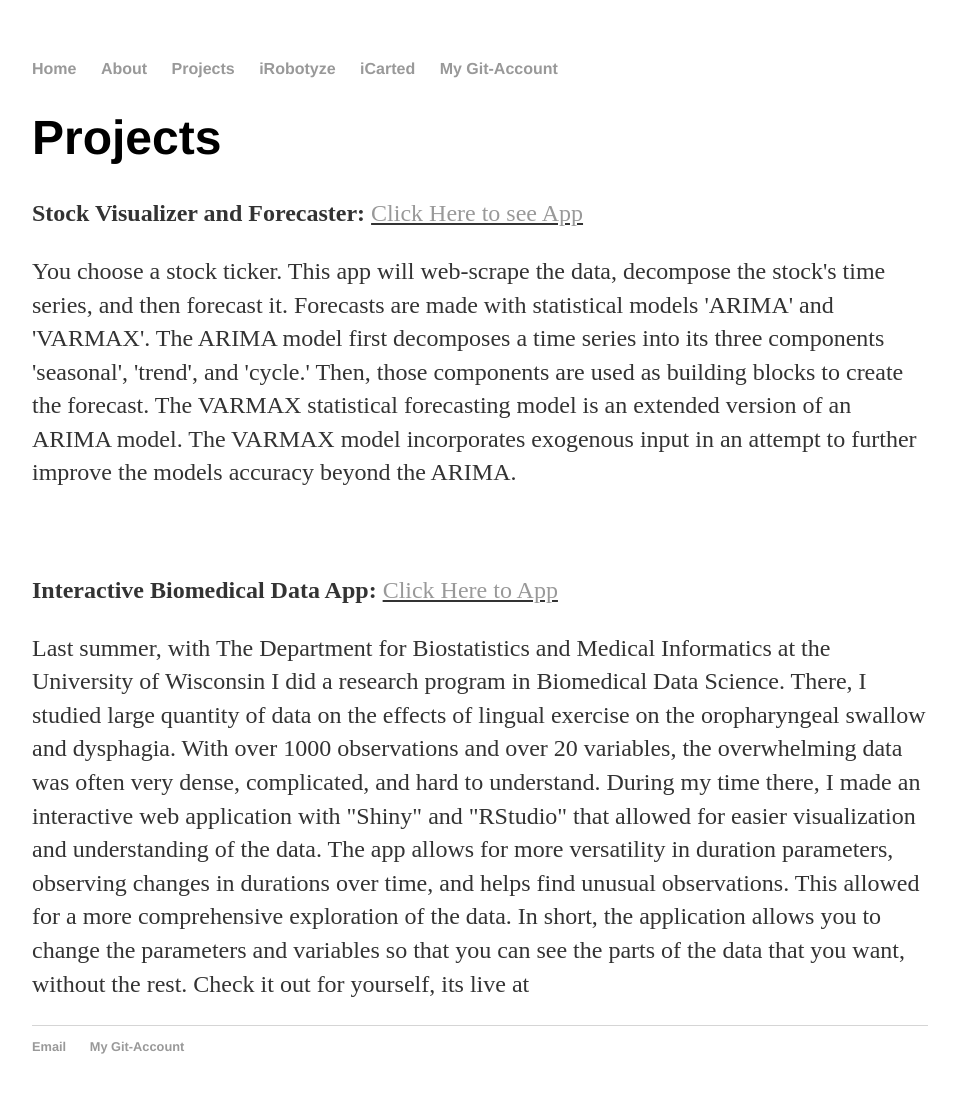
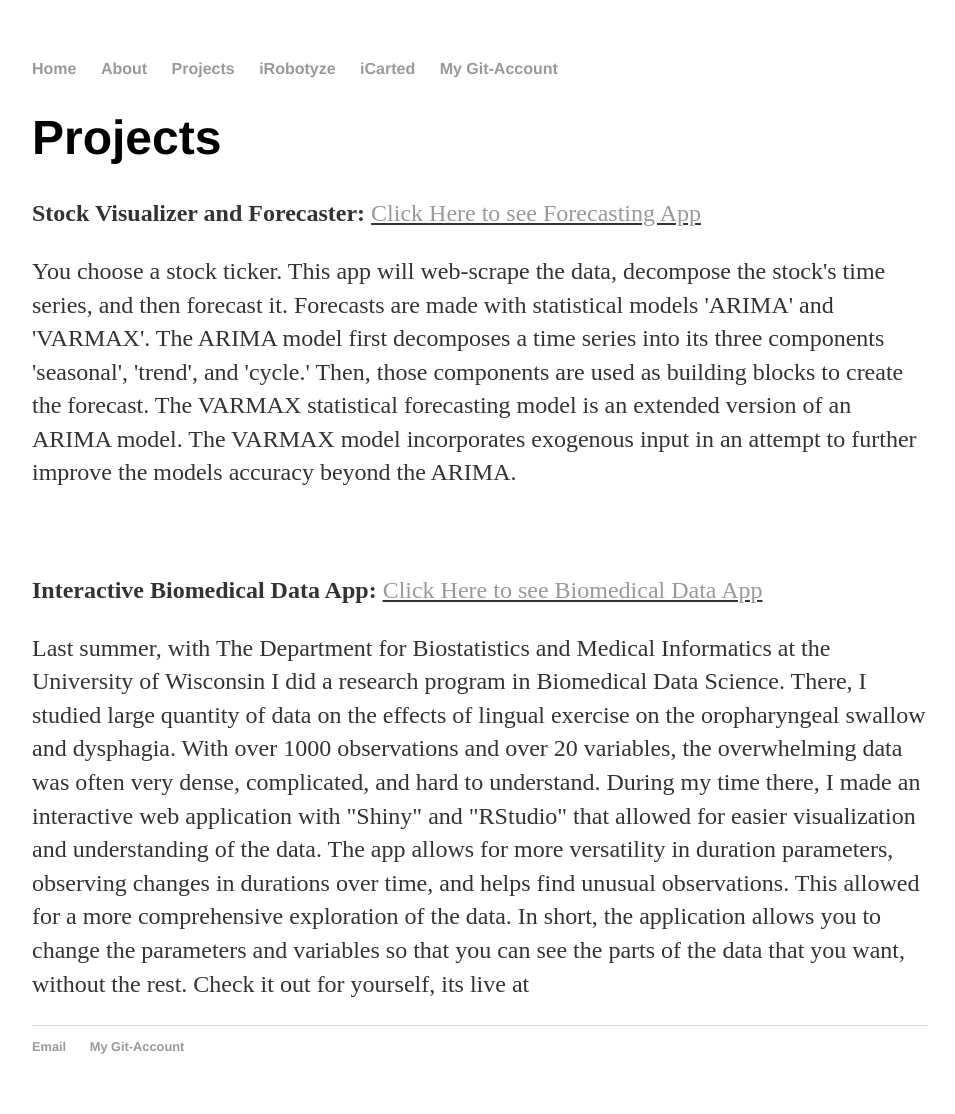
Before and after one commit to ryandundun/backup-Website, a Jekyll site: the page built from projects/index.html, in a window 1280 px wide. Shown: the whole page, without its empty margins (160-1115 px from the left). Built offline with Jekyll 4.4.1, drawn with Linux system fonts in a browser that asks for light colours.

Commit message:
Update index.html

```diff
--- a/projects/index.html
+++ b/projects/index.html
@@ -5,7 +5,7 @@ title: Projects Page
 
 <h1> Projects </h1>
 
-<p><strong> Stock Visualizer and Forecaster: </strong><u><a href="https://dundun.shinyapps.io/stockForecast/">Click Here to see App</a></u></p>
+<p><strong> Stock Visualizer and Forecaster: </strong><u><a href="https://dundun.shinyapps.io/stockForecast/">Click Here to see Forecasting App</a></u></p>
 <p> You choose a stock ticker. This app will web-scrape the data, decompose the stock's time series, and then forecast it. Forecasts are made
 with statistical models 'ARIMA' and 'VARMAX'. The ARIMA model first decomposes a time series into its three components 'seasonal', 'trend', and 'cycle.'
 Then, those components are used as building blocks to create the forecast. The VARMAX statistical forecasting model is an extended version of an ARIMA model.
@@ -14,7 +14,7 @@ The VARMAX model incorporates exogenous input in an attempt to further improve t
 <br>
 <br>
 
-<p><strong> Interactive Biomedical Data App: </strong> <u><a href="https://dundun.shinyapps.io/shinyswallow/">Click Here to App</a></u> </p>
+<p><strong> Interactive Biomedical Data App: </strong> <u><a href="https://dundun.shinyapps.io/shinyswallow/">Click Here to see Biomedical Data App</a></u> </p>
 <p> Last summer, with The Department for Biostatistics and Medical Informatics at the University of Wisconsin I did a research program in Biomedical Data Science.
 There, I studied large quantity of data on the effects of lingual exercise on the oropharyngeal swallow and dysphagia.
 With over 1000 observations and over 20 variables, the overwhelming data was often very dense, complicated, and hard to understand.
```
